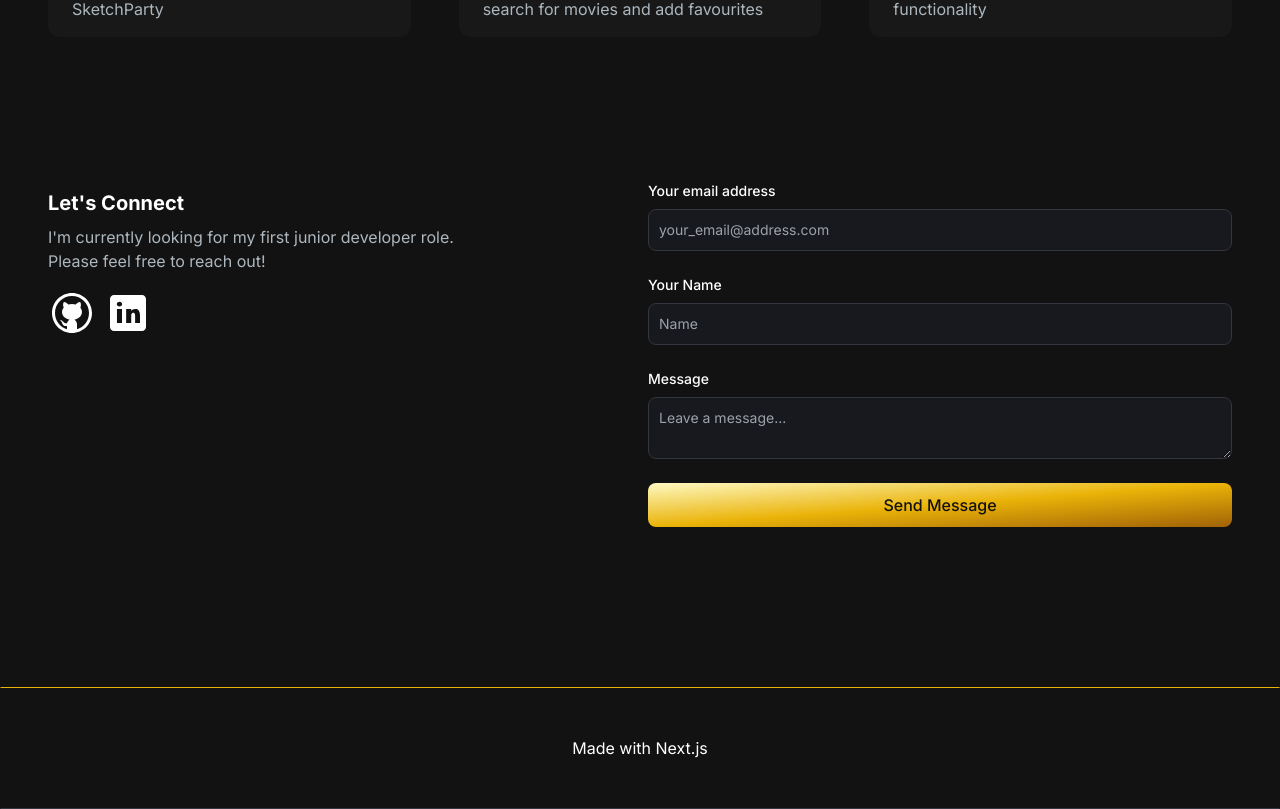
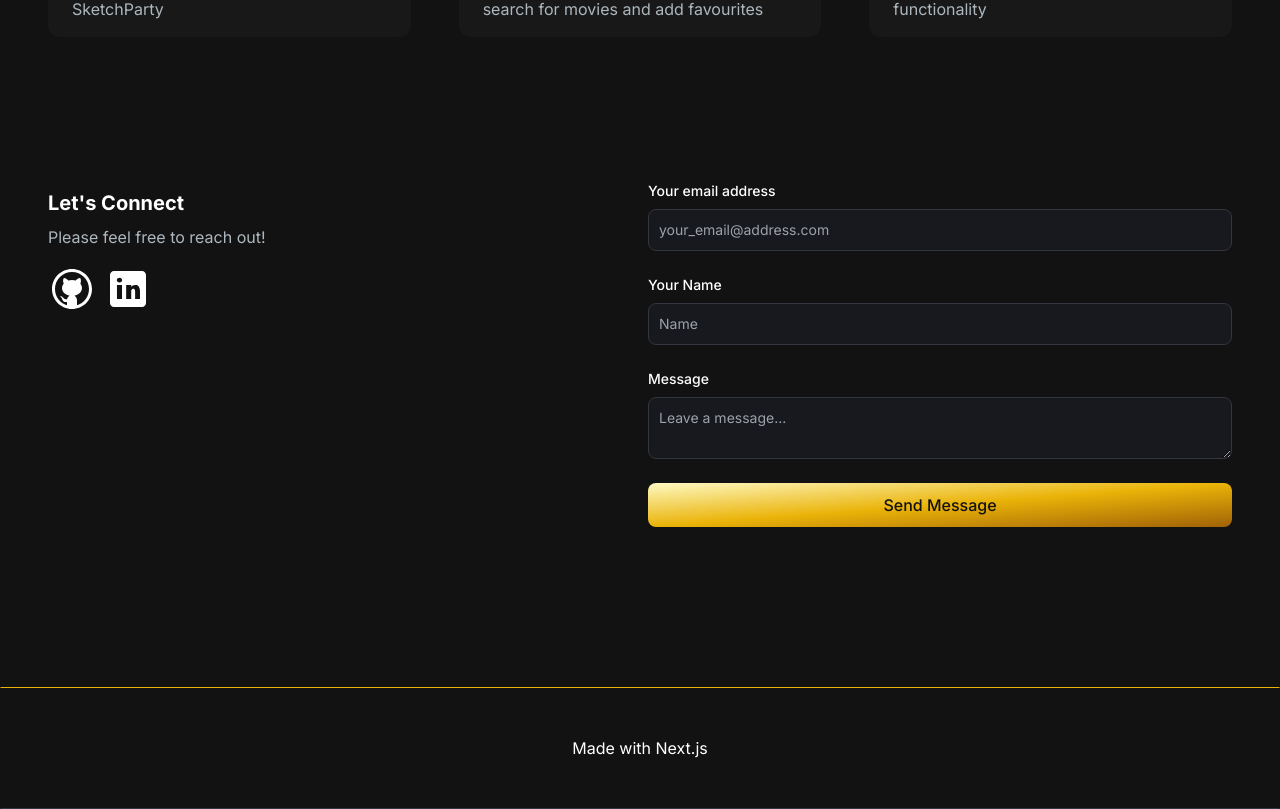
Before and after one commit to kcaj21/portfoliowebsite, a Next.js app: page / in a window 1280 px wide. Shown: the part 1545-2354 px from the top of the page. Built offline with nearby package versions, Linux system fonts and the light colour scheme.

Commit message:
updated more text

```diff
--- a/src/app/Components/EmailSection.jsx
+++ b/src/app/Components/EmailSection.jsx
@@ -30,7 +30,7 @@ const EmailSection = () => {
         <div className='z-10'>
         <h5 className='text-xl font-bold text-white my-2'>Let's Connect</h5>
         <p className='text-[#ADB7BE] mb-4 max-w-md'>
-        I'm currently looking for my first junior developer role. Please feel free to reach out!
+        Please feel free to reach out!
         </p>
         <div className='socials flex flex-row gap-2 my-2'>
             <Link target="blank" rel="noopener noreferrer" href='https://github.com/kcaj21'>
```
